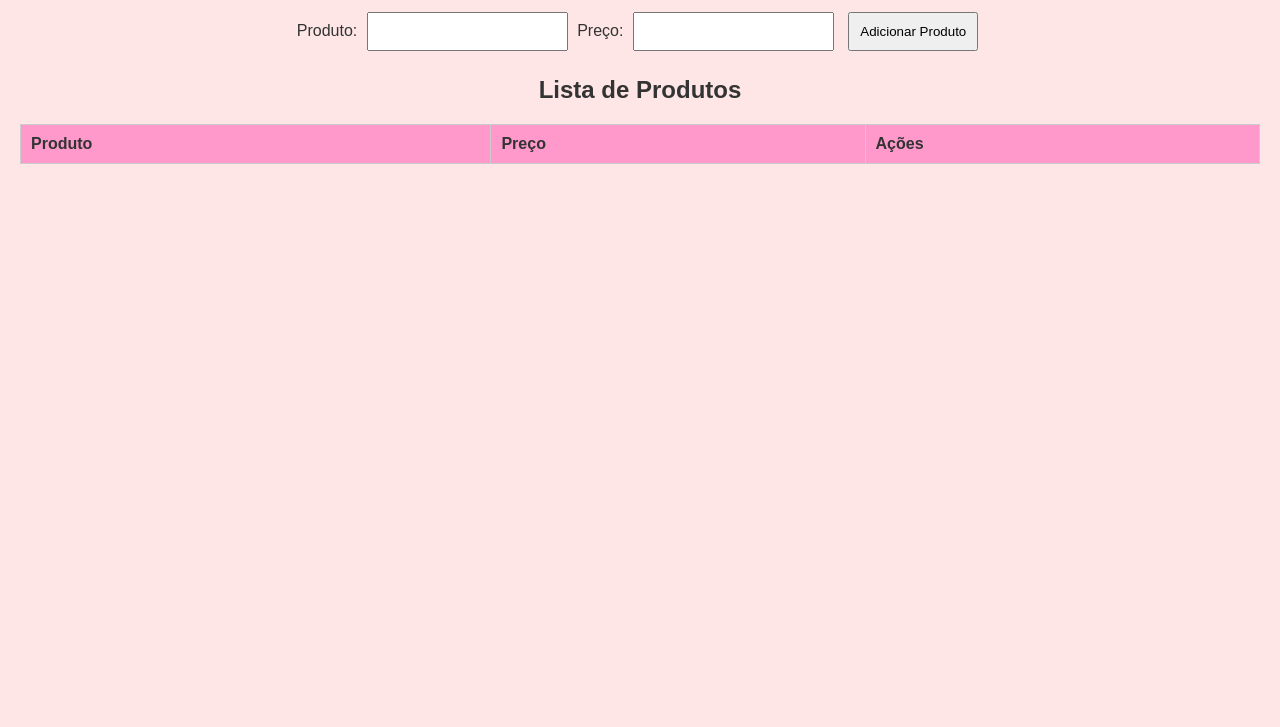
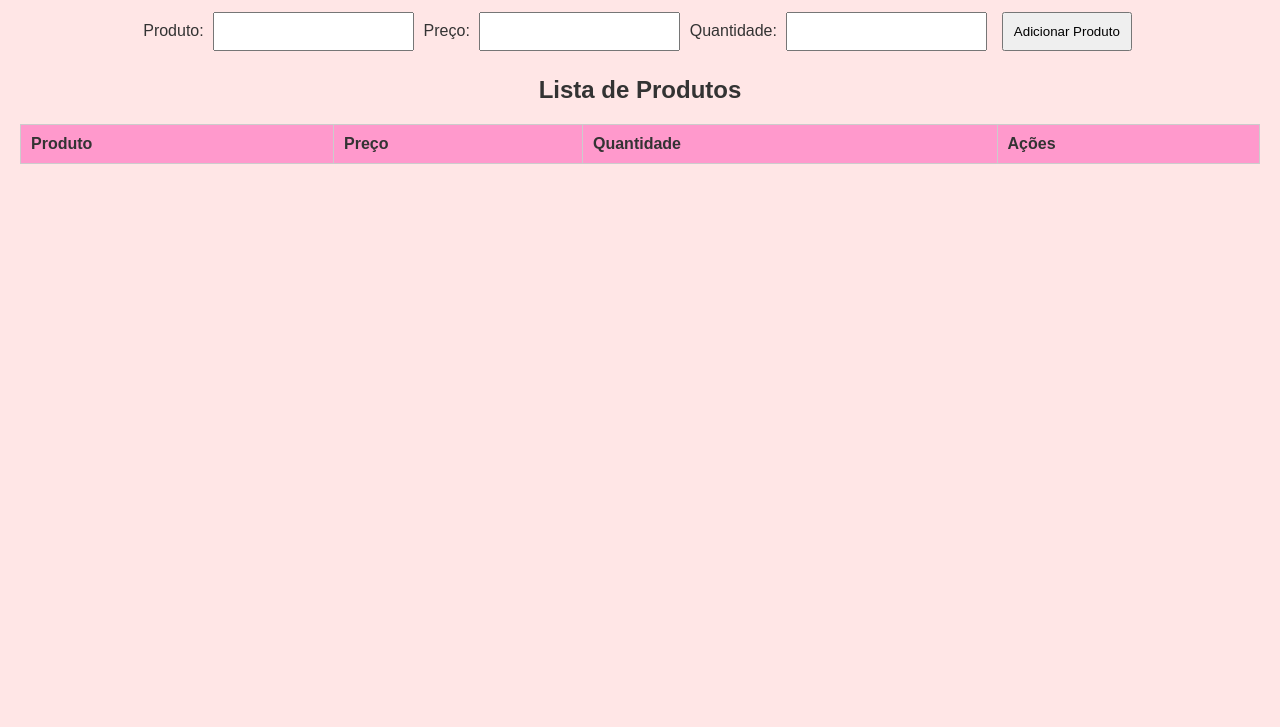
Before and after one commit to TainaBrito/AtividadeFinal4Ano, a website: page minha-api/v.html in a window 1280 px wide. Shown: the part 73-800 px from the top of the page. Drawn offline with Linux system fonts and the light colour scheme.

Commit message:
commit 16

```diff
--- a/minha-api/v.html
+++ b/minha-api/v.html
@@ -47,6 +47,8 @@
         <input type="text" id="produto" required>
         <label for="preco">Preço:</label>
         <input type="number" id="preco" required>
+        <label for="quantidade">Quantidade:</label>
+        <input type="text" id="quantidade" required>
         <button onclick="adicionarProduto()">Adicionar Produto</button>
     </form>
 
@@ -56,6 +58,7 @@
             <tr>
                 <th>Produto</th>
                 <th>Preço</th>
+                <th>Quantidade</th>
                 <th>Ações</th>
             </tr>
         </thead>
```
